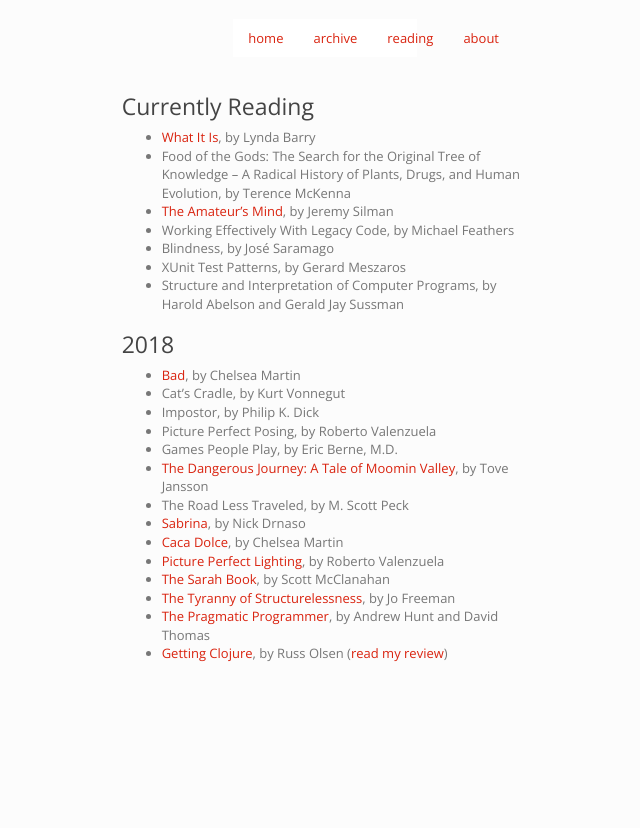
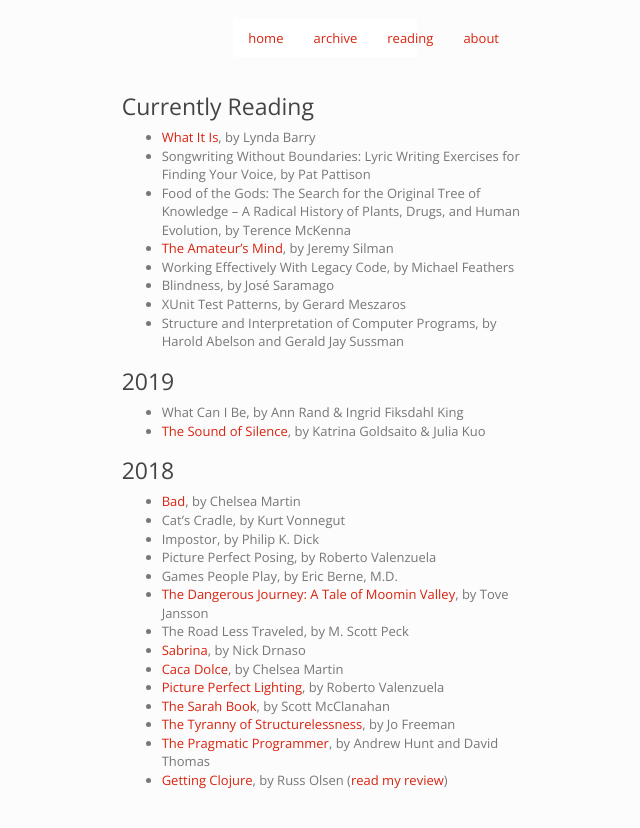
Before and after one commit to imtayadeway/imtayadeway.github.io, a Jekyll site: the page built from reading-list/index.md, in a window 1280 px wide. Shown: the top 828 px of the page, without its empty margins (315-955 px from the left). Built offline with Jekyll 4.4.1, drawn with Linux system fonts in a browser that asks for light colours.

Commit message:
Add some books

```diff
--- a/reading-list/index.md
+++ b/reading-list/index.md
@@ -6,12 +6,18 @@
 ### Currently Reading
 
 - [What It Is][], by Lynda Barry
+- Songwriting Without Boundaries: Lyric Writing Exercises for Finding Your Voice, by Pat Pattison
 - Food of the Gods: The Search for the Original Tree of Knowledge – A Radical History of Plants, Drugs, and Human Evolution, by Terence McKenna
 - [The Amateur's Mind][], by Jeremy Silman
 - Working Effectively With Legacy Code, by Michael Feathers
 - Blindness, by José Saramago
 - XUnit Test Patterns, by Gerard Meszaros
 - Structure and Interpretation of Computer Programs, by Harold Abelson and Gerald Jay Sussman
+
+### 2019
+
+- What Can I Be, by Ann Rand & Ingrid Fiksdahl King
+- [The Sound of Silence][], by Katrina Goldsaito & Julia Kuo
 
 ### 2018
 
@@ -41,5 +47,6 @@
 [The Dangerous Journey: A Tale of Moomin Valley]: https://www.drawnandquarterly.com/dangerous-journey-tale-moomin-valley
 [The Pragmatic Programmer]: https://pragprog.com/book/tpp/the-pragmatic-programmer
 [The Sarah Book]: https://nytyrant.com/collections/titles/products/pre-order-the-sarah-book-by-scott-mcclanahan
+[The Sound of Silence]: http://thesoundofsilence.org/
 [The Tyranny of Structurelessness]: http://www.jofreeman.com/joreen/tyranny.htm
 [What It Is]: https://www.drawnandquarterly.com/what-it-is
```
